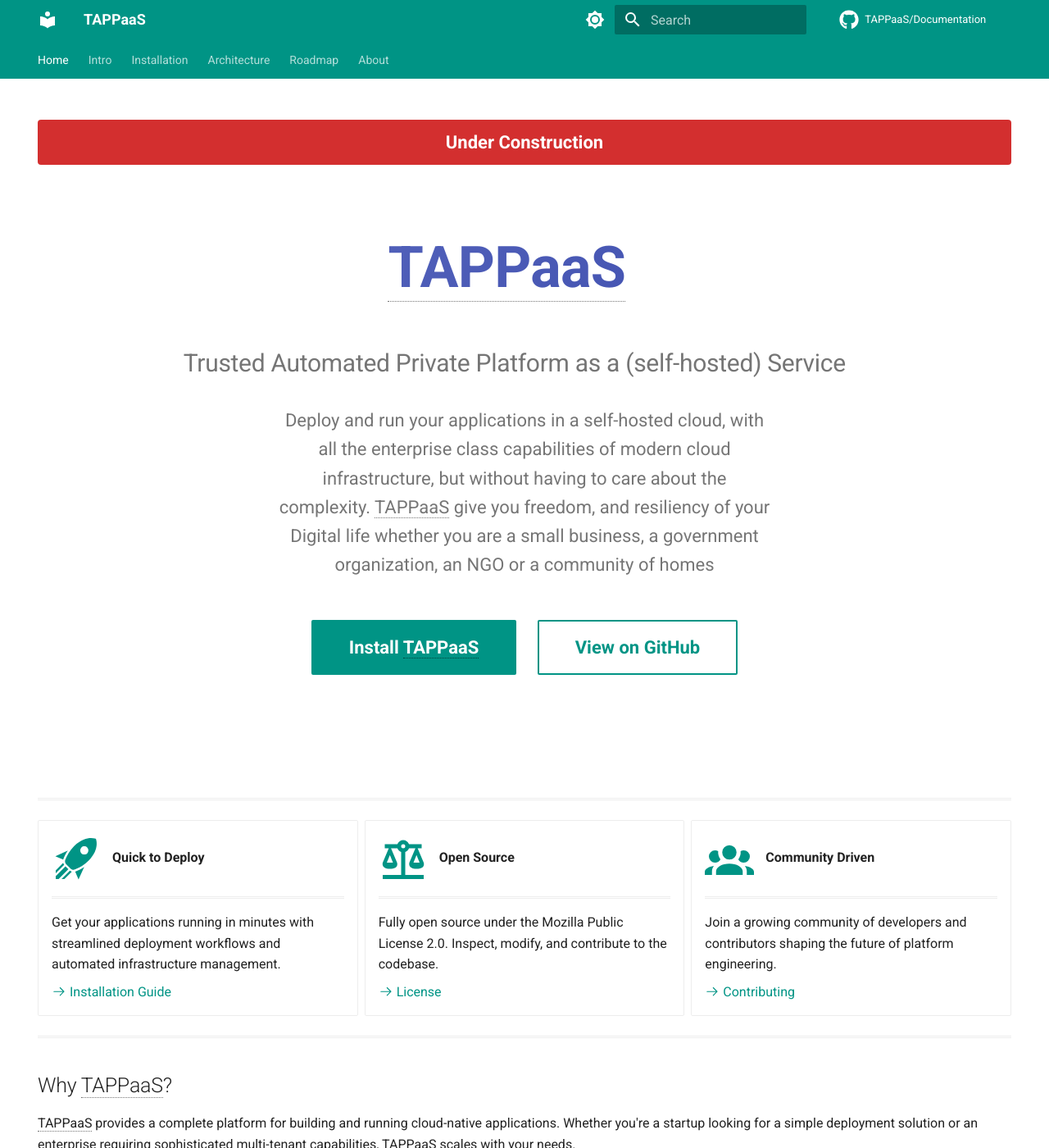
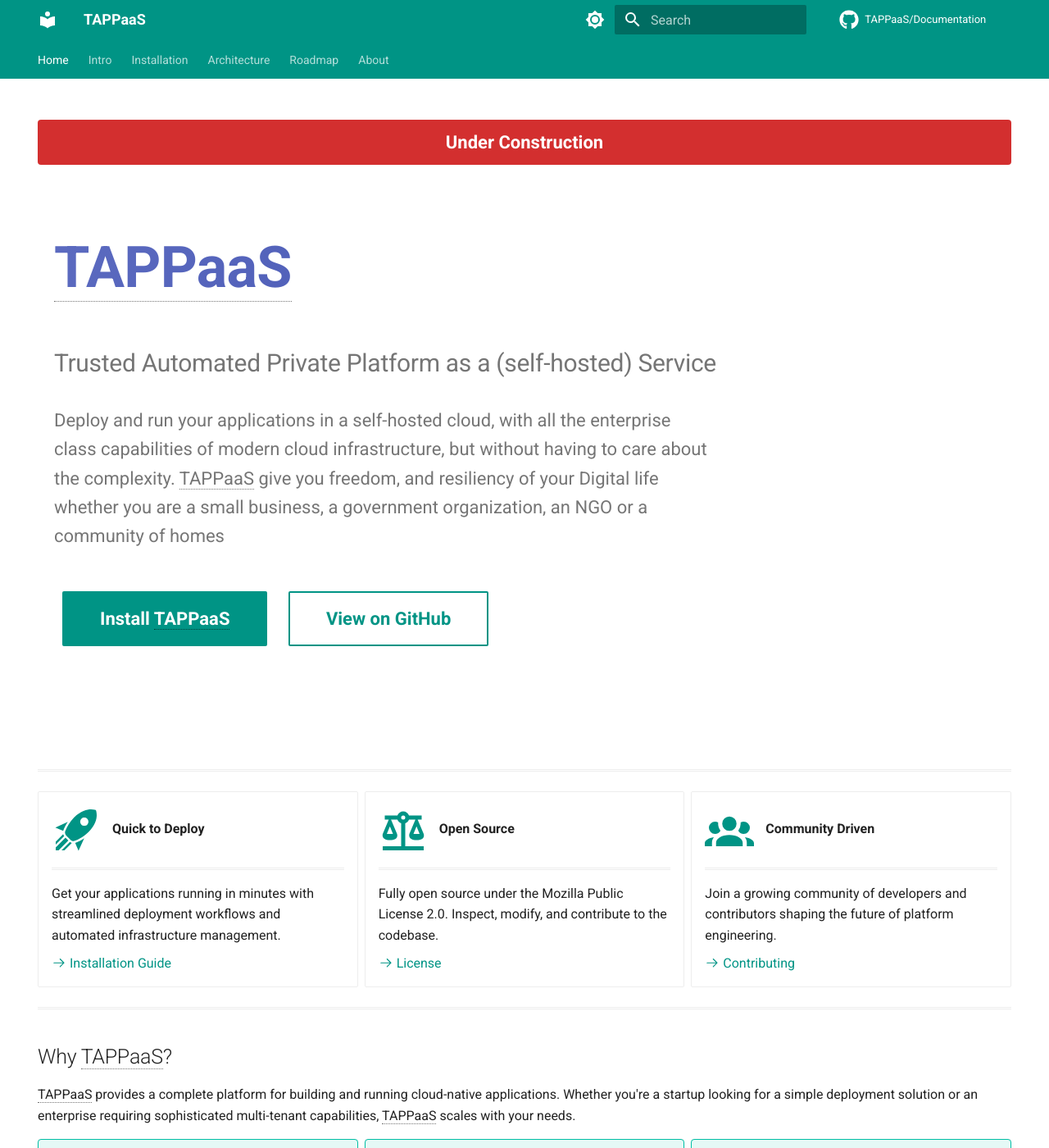
Before and after one commit to TAPPaaS/Documentation, an MkDocs documentation site: the page built from docs/index.md, in a window 1280 px wide and 1400 px high. Shown: the whole window at 82% size. Built offline with MkDocs 1.6.1 and Material for MkDocs 9.7.7, drawn with Linux system fonts in a browser that asks for light colours; comment, search, counter and statistics services are not loaded.

Commit message:
Left-align home page text

```diff
--- a/docs/index.md
+++ b/docs/index.md
@@ -125,8 +125,4 @@
 
 ---
 
-<div style="text-align: center;" markdown>
-
 **TAPPaaS is open source software licensed under the [Mozilla Public License 2.0](about/license.md)**
-
-</div>
--- a/docs/stylesheets/extra.css
+++ b/docs/stylesheets/extra.css
@@ -2,7 +2,7 @@
 
 /* Hero Section */
 .hero {
-  text-align: center;
+  text-align: left;
   padding: 3rem 1rem;
   margin-bottom: 2rem;
 }
@@ -33,8 +33,8 @@
 
 .hero p {
   font-size: 1.1rem;
-  max-width: 600px;
-  margin: 0 auto 2rem;
+  max-width: 800px;
+  margin: 0 0 2rem;
   color: var(--md-default-fg-color--light);
 }
 
```
